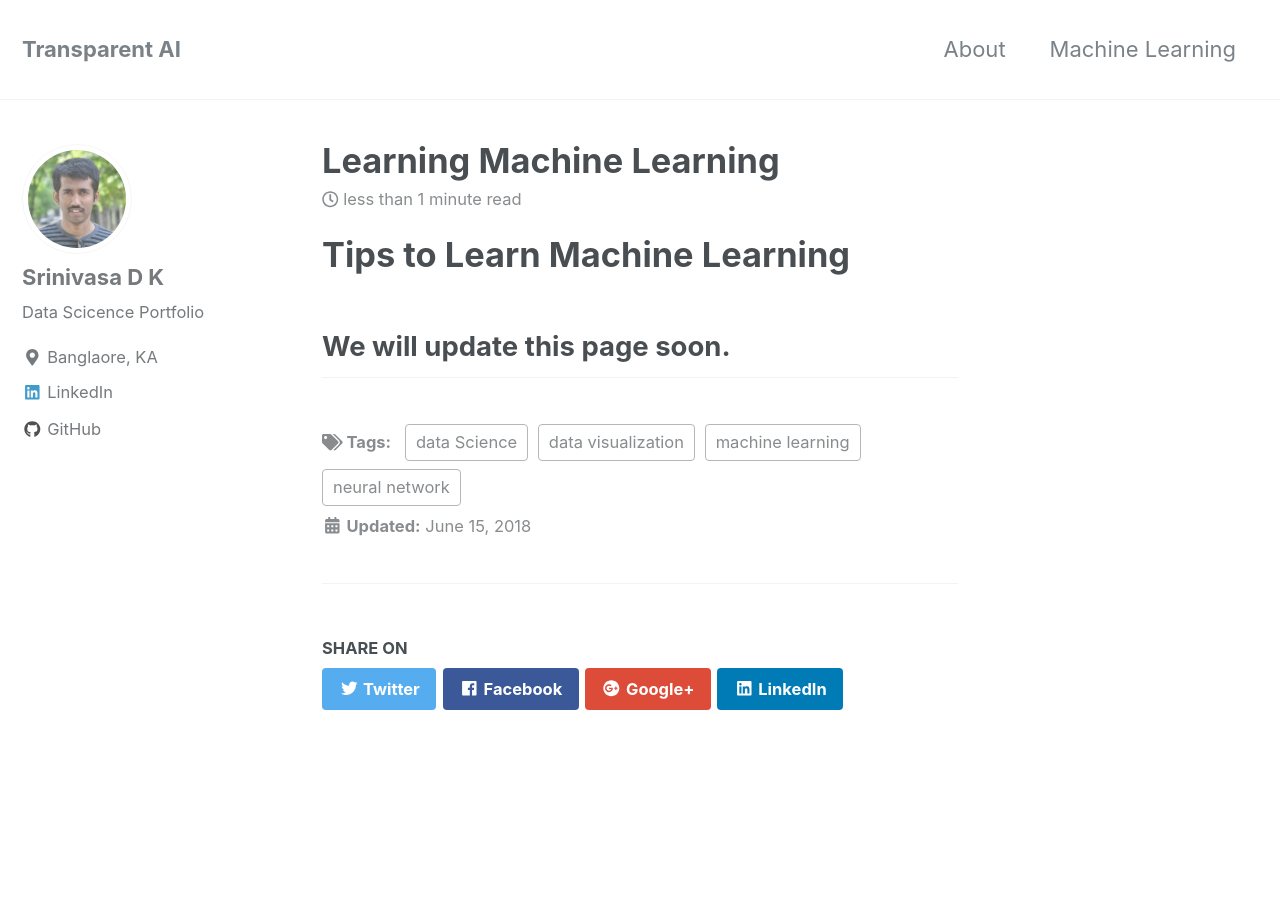
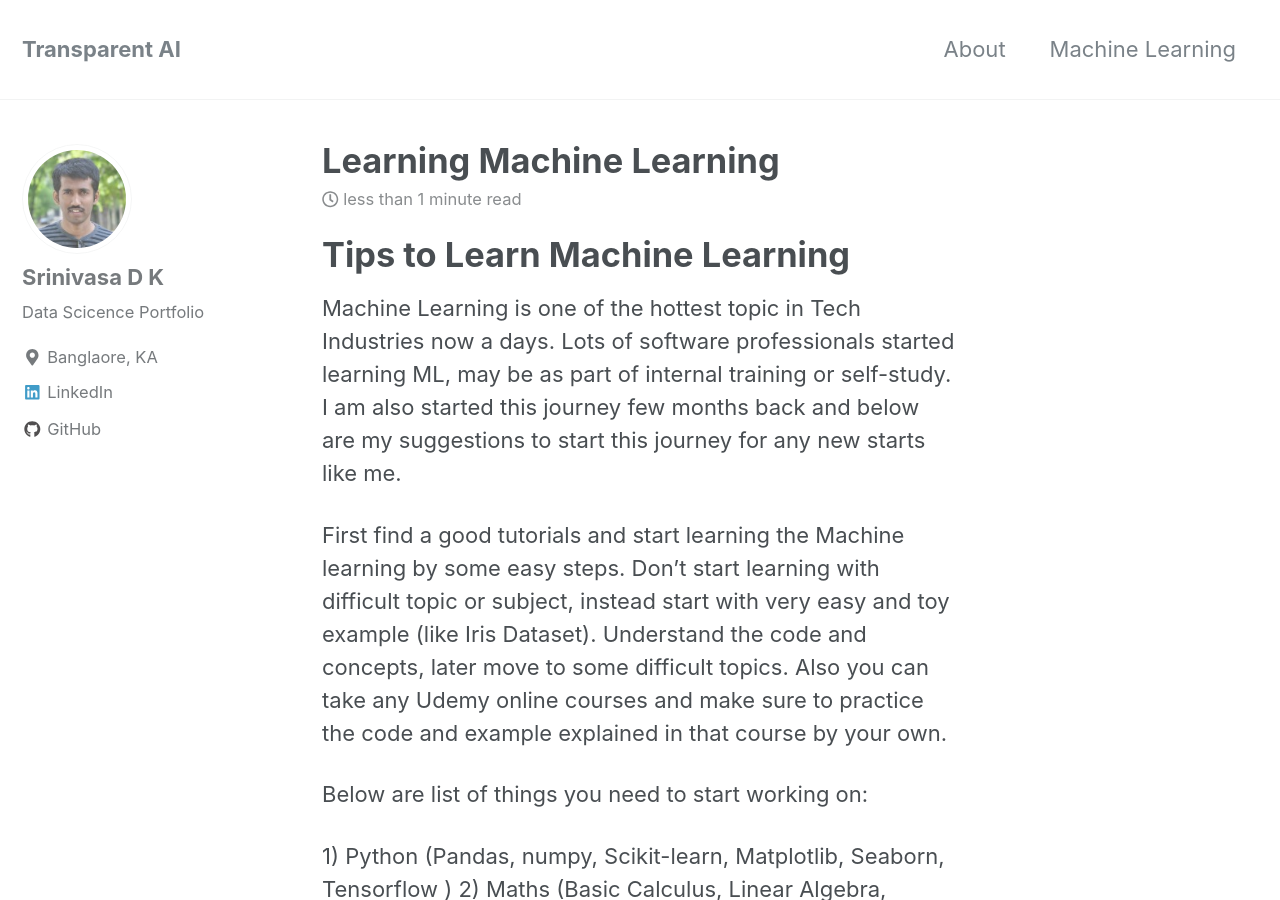
Before and after one commit to SrinivasaDK/srinivasadk.github.io, a Jekyll site: the page built from _posts/2018-06-15-learning-machinelearning.md, in a window 1280 px wide and 900 px high. Built offline with Jekyll 4.4.1, drawn with Linux system fonts in a browser that asks for light colours; nearby versions of some CDN libraries; some of the changed text lies outside the part shown.

Commit message:
Added my first post

```diff
--- a/_posts/2018-06-15-learning-machinelearning.md
+++ b/_posts/2018-06-15-learning-machinelearning.md
@@ -9,4 +9,18 @@ excerpt: "Machine Learning, learning tips for Data Science aspirants"
 
 # Tips to Learn Machine Learning
 
+Machine Learning is one of the hottest topic in Tech Industries now a days. Lots of software professionals started learning ML, may be as part of internal training or self-study. I am also started this journey few months back and below are my suggestions to start this journey for any new starts like me.
+
+First find a good tutorials and start learning the Machine learning by some easy steps. Don't start learning with difficult topic or subject, instead start with very easy and toy example (like Iris Dataset). Understand the code and concepts, later move to some difficult topics. Also you can take any Udemy online courses and make sure to practice the code and example explained in that course by your own.
+
+Below are list of things you need to start working on:
+
+1) Python (Pandas, numpy, Scikit-learn, Matplotlib, Seaborn, Tensorflow )
+2) Maths (Basic Calculus, Linear Algebra, Probability, Statics)
+3) Actual Machine learning algorithms and models
+4) Hands on Project in ML (use the Kaggle dataset)
+5) Participate in Hackathons or Kaggle competition.
+
+Hope this will help you. Thanks!
+
 ## We will update this page soon.
```
